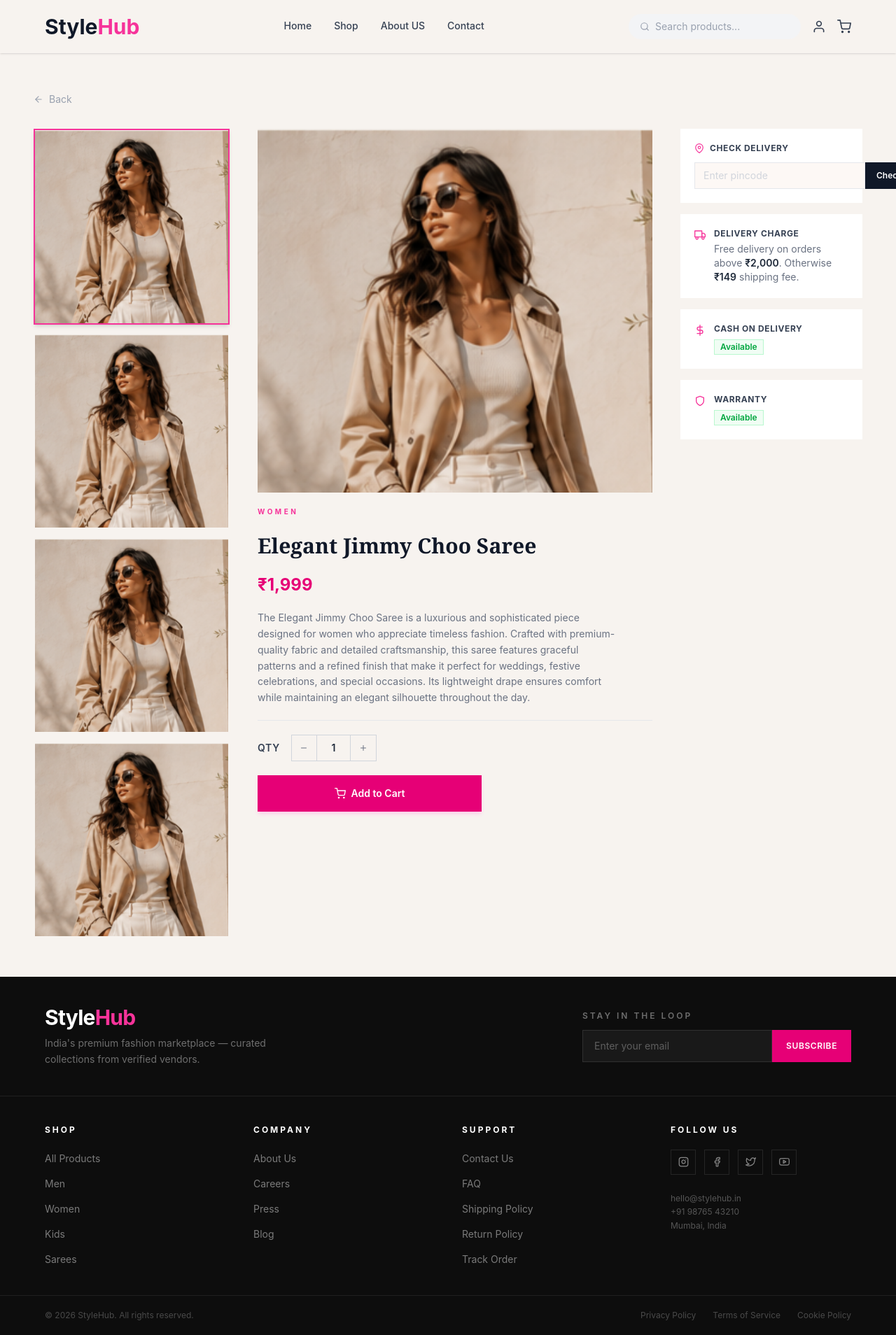
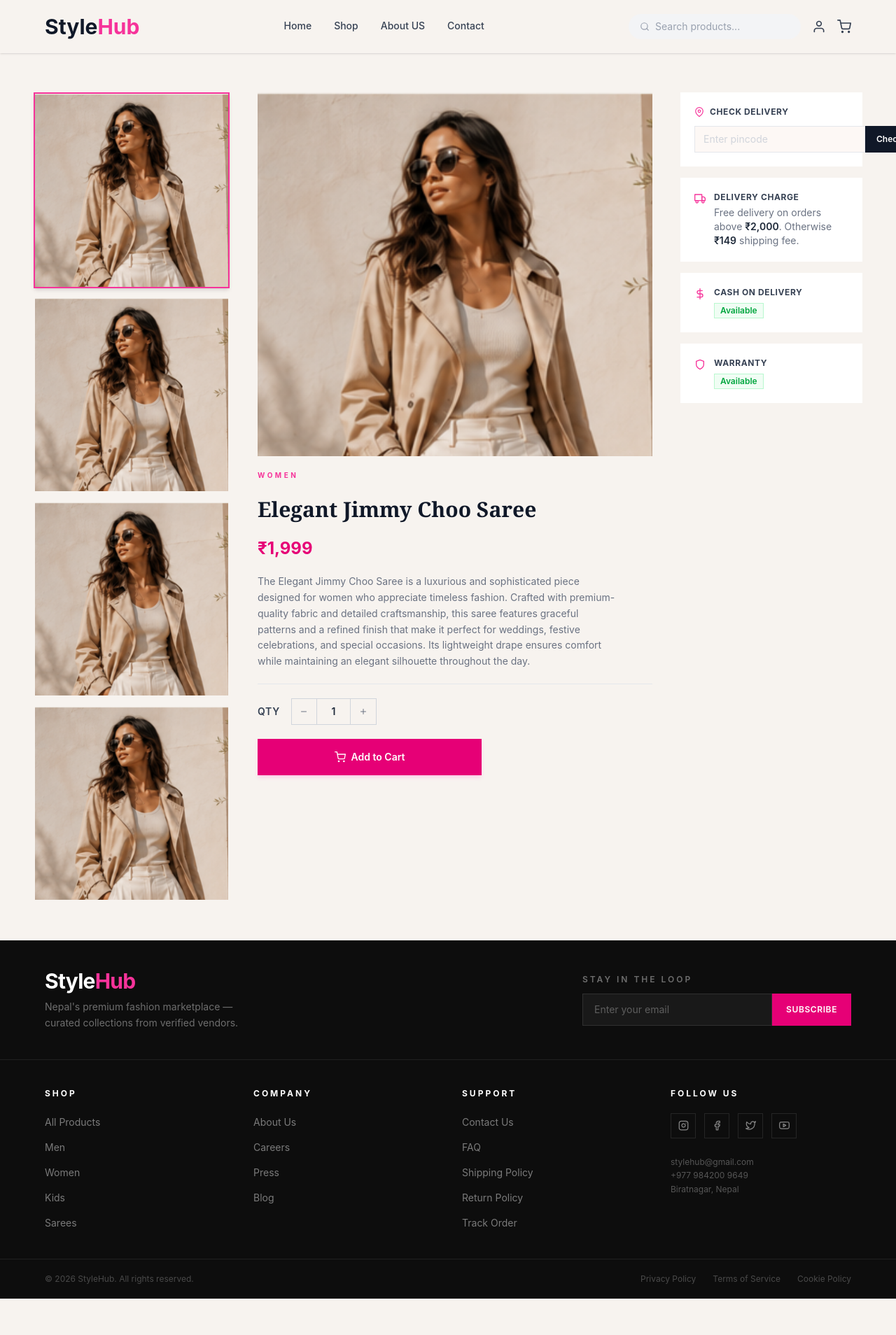
Before and after one commit to Aaditya11111111111111111111111111/Vendor-Based-Ecommerce, a React (Vite) app: page /product/1 in a window 1280 px wide. Shown: the top 1908 px of the page at 70% size. After the commit the page ends 1856 px from the top, so only its background shows below. Built offline with nearby package versions, Linux system fonts and the light colour scheme.

Commit message:
details changed on footer

```diff
--- a/src/assets/data/banner.js
+++ b/src/assets/data/banner.js
@@ -1,9 +1 @@
-import banner from "../images/banners/16.jpg"
-
-export const banner
-    = [
-        {
-        id: 1,
-        image: banner,
-        }
-    ];
+import banner from "../images/banners/15.jpg"
--- a/src/components/Footer/Footer.jsx
+++ b/src/components/Footer/Footer.jsx
@@ -45,7 +45,7 @@ const Footer = () => {
               Style<span className="text-pink-500">Hub</span>
             </Link>
             <p className="mt-2 text-white/40 text-sm max-w-xs leading-relaxed">
-              India's premium fashion marketplace — curated collections from verified vendors.
+              Nepal's premium fashion marketplace — curated collections from verified vendors.
             </p>
           </div>
 
@@ -123,9 +123,9 @@ const Footer = () => {
               ))}
             </div>
             <p className="text-white/30 text-xs leading-relaxed">
-              hello@stylehub.in<br />
-              +91 98765 43210<br />
-              Mumbai, India
+             stylehub@gmail.com<br />
+              +977 984200 9649<br />
+              Biratnagar, Nepal
             </p>
           </div>
 
--- a/src/pages/ProductDetails/ProductDetails.jsx
+++ b/src/pages/ProductDetails/ProductDetails.jsx
@@ -1,7 +1,7 @@
 import { useState } from "react";
 import { useParams, useNavigate } from "react-router-dom";
 import {
-  FiShoppingCart, FiPlus, FiMinus, FiArrowLeft,
+  FiShoppingCart, FiPlus, FiMinus,
   FiTruck, FiMapPin, FiDollarSign, FiShield,
 } from "react-icons/fi";
 import toast from "react-hot-toast";
@@ -30,7 +30,7 @@ const ProductDetails = () => {
         <p className="text-gray-500 text-lg">Product not found.</p>
         <button onClick={() => navigate("/shop")}
                 className="text-sm text-pink-500 hover:underline flex items-center gap-1">
-          <FiArrowLeft size={14} /> Back to Shop
+          ← Back to Shop
         </button>
       </div>
     );
@@ -73,15 +73,6 @@ const ProductDetails = () => {
   return (
     <div className="min-h-screen" style={{ backgroundColor: "#f7f3ef" }}>
       <div className="max-w-7xl mx-auto px-4 sm:px-8 lg:px-12 py-10 sm:py-14">
-
-        {/* Back */}
-        <button
-          onClick={() => navigate(-1)}
-          className="flex items-center gap-2 text-sm text-gray-400 hover:text-pink-500
-                     transition-colors mb-8"
-        >
-          <FiArrowLeft size={14} /> Back
-        </button>
 
         {/* ── 3-COLUMN LAYOUT ── */}
         <div className="grid grid-cols-1 lg:grid-cols-[280px_1fr_260px] gap-8 lg:gap-10 items-start">
```
